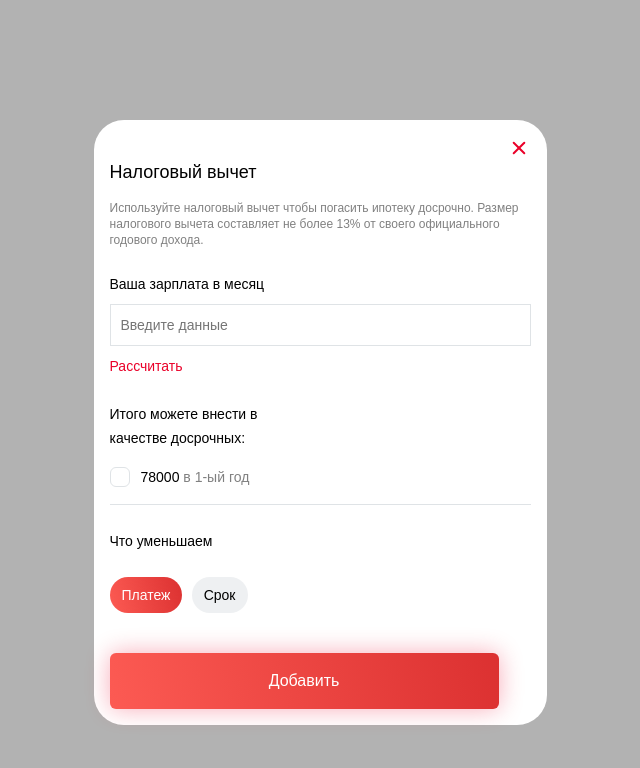
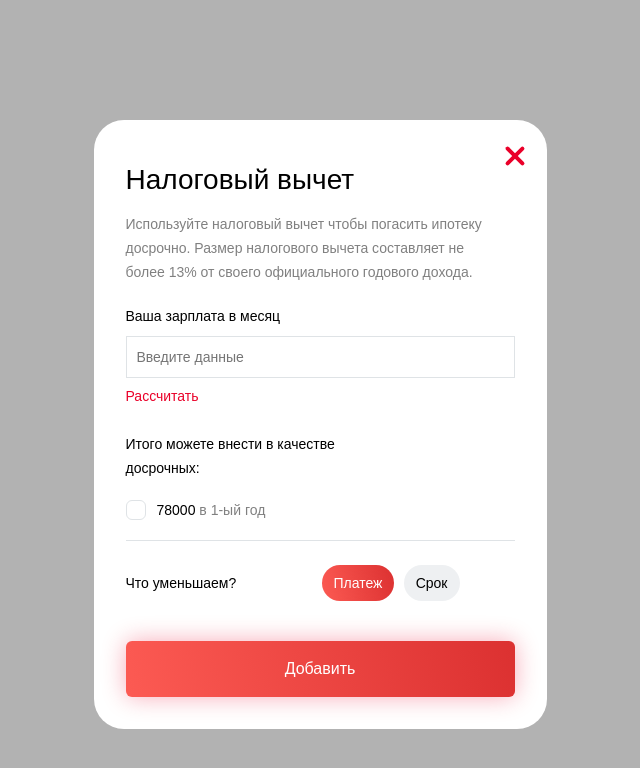
Before and after one commit to de-evg/outside, a React (Create React App) app: page / in a window 1280 px wide. Both pictures are taken after a click on the button "Налоговый вычет". Shown: the top 768 px of the page, without its empty margins (320-960 px from the left). Built offline with nearby package versions, Linux system fonts and the light colour scheme.

Commit message:
fix slyle

```diff
--- a/src/components/close-button/close-button.tsx
+++ b/src/components/close-button/close-button.tsx
@@ -1,8 +1,12 @@
 import * as React from "react";
+import { connect } from "react-redux";
 import styled from "styled-components";
+import { ActionCreator } from "../../store/action";
 
 const Button = styled.button`
-  position: relative;
+  position: absolute;
+  top: 16px;
+  right: 16px;
   align-self: flex-end;
   background: transparent;
   border: none;
@@ -42,16 +46,44 @@ const Button = styled.button`
   }
 
   @media (min-width: 768px) {
+    width: 40px;
+    height: 40px;
+
+    right: 12px;
+
+    &:before {
+      width: 25px;
+      height: 4px;
+    }
+
+    &:after {
+      width: 25px;
+      height: 4px;
+    }
   }
 
   @media (min-width: 1440px) {
+    right: 16px;
   }
 `;
 
-interface CloseButtonProps {
-  clickHandler: () => void
-};
+interface CloseButtonPopup {
+  closePopup: () => void;
+}
 
-const CloseButton: React.FC<CloseButtonProps> = ({ clickHandler }: CloseButtonProps) => <Button onClick={clickHandler} />
+const CloseButton: React.FC<CloseButtonPopup> = ({closePopup}: CloseButtonPopup) => {
+  const handleClick = React.useCallback((evt) => {
+    evt.preventDefault();
+    closePopup();
+  }, [closePopup]);
 
-export default CloseButton;
+  return <Button onClick={handleClick} />
+}
+
+const mapDispatchToProps = (dispatch: (arg0: { type: string; }) => void) => ({
+  closePopup() {
+    dispatch(ActionCreator.togglePopup());
+  }
+});
+
+export default connect(null, mapDispatchToProps)(CloseButton);
--- a/src/components/decrease-section/decrease-section.tsx
+++ b/src/components/decrease-section/decrease-section.tsx
@@ -1,13 +1,9 @@
 import * as React from "react";
-import { connect } from "react-redux";
 import styled from "styled-components";
-import { ActionCreator } from "../../store/action";
-import { NameSpace } from "../../store/reducers/root";
-
 import PaymentList from "../payment-list/payment-list";
 import TagButton from "../tag-button/tag-button";
 
-const Container = styled.section`
+const Container = styled.div`
   height: 100%;
   display: flex;
   flex-direction: column;
@@ -16,16 +12,15 @@ const Container = styled.section`
 const Title = styled.p`
   margin: 0;
   margin-bottom: 24px;
-  width: 150px;
   color: #000000;
   font-family: "Lab Grotesque", "Arial", sans-serif;
   font-weight: 500;
   font-size: 14px;
   line-height: 24px;
-`;
 
-const TitleWithoutMargin = styled(Title)`
-  margin-bottom: 0;
+  @media (min-width: 768px) {
+    margin-bottom: 0;
+  }
 `;
 
 const ContainerRow = styled.div`
@@ -41,9 +36,16 @@ const ContainerColumn = styled.div`
   flex-shrink: 0;
 `;
 
-const ContainerColumnWithMargin = styled(ContainerColumn)`
-  margin-bottom: 40px;
+const ContainerStyled = styled(ContainerColumn)`
+  padding-bottom: 40px;
   flex-grow: 1;
+
+  @media (min-width: 768px) {
+    width: 334px;
+    flex-direction: row;
+    justify-content: space-between;
+    align-items: center;
+  }
 `;
 
 
@@ -51,16 +53,15 @@ const DecreaseSection: React.FC = () => {
   return (
     <Container>
       <ContainerColumn>
-        <TitleWithoutMargin>Итого можете внести в качестве досрочных:</TitleWithoutMargin>
         <PaymentList />
       </ContainerColumn>
-      <ContainerColumnWithMargin>
-        <Title>Что уменьшаем</Title>
+      <ContainerStyled>
+        <Title>Что уменьшаем?</Title>
         <ContainerRow>
           <TagButton value="payment" name="decrease" isChecked={true}>Платеж</TagButton>
           <TagButton value="time" name="decrease">Срок</TagButton>
         </ContainerRow>
-      </ContainerColumnWithMargin>
+      </ContainerStyled>
     </Container>
   );
 };
--- a/src/components/main-page/main-page.tsx
+++ b/src/components/main-page/main-page.tsx
@@ -2,8 +2,8 @@ import * as React from "react";
 import { connect } from "react-redux";
 import { NameSpace } from "../../store/reducers/root";
 import styled from "styled-components";
-import StartPopup from "../start-popup/start-popup";
-import TaxForm from "../tax-form/tax-form";
+import StartPage from "../start-page/start-page";
+import TaxFormPopup from "../tax-form-popup/tax-form-popup";
 
 
 const Main = styled.section`
@@ -34,19 +34,19 @@ const Container = styled.section`
 
 
 interface MainPageProps {
-  isStartPopupShowed: boolean
+  isTaxPopupShowed: boolean
 };
 
-const MainPage: React.FC<MainPageProps> = ({ isStartPopupShowed }) => {
+const MainPage: React.FC<MainPageProps> = ({ isTaxPopupShowed }) => {
   return (
     <Main>
-      {isStartPopupShowed ? <StartPopup /> : <Container><TaxForm /></Container>}
+      {!isTaxPopupShowed ? <StartPage /> : <Container><TaxFormPopup /></Container>}
     </Main>
   );
 };
 
-const mapStateToProps = (state: { [x: string]: { isStartPopupShowed: boolean; }; }) => ({
-  isStartPopupShowed: state[NameSpace.INTERFACE].isStartPopupShowed
+const mapStateToProps = (state: { [x: string]: { isTaxPopupShowed: boolean; }; }) => ({
+  isTaxPopupShowed: state[NameSpace.INTERFACE].isTaxPopupShowed
 });
 
 export default connect(mapStateToProps)(MainPage);
--- a/src/components/payment-item/payment-item.tsx
+++ b/src/components/payment-item/payment-item.tsx
@@ -55,7 +55,7 @@ const CheckBoxLabel = styled.label.attrs<CheckBoxLabelProps>(({htmlFor}: CheckBo
 }))`
   display: block;
   position: relative;
-  padding: 15px 31px;
+  padding: 18px 31px;
   border-bottom: 1px solid #DFE3E6;
 
   color: #000000;
--- a/src/components/payment-list/payment-list.tsx
+++ b/src/components/payment-list/payment-list.tsx
@@ -1,6 +1,17 @@
 import * as React from "react";
 import styled from "styled-components";
 import PaymentItem from "../payment-item/payment-item";
+
+const Title = styled.p`
+  margin: 0;
+  width: 55%;
+
+  font-family: "Lab Grotesque", "Arial", sans-serif;
+  font-style: normal;
+  font-weight: 500;
+  font-size: 14px;
+  line-height: 24px;
+`;
 
 const List = styled.ul`
   margin: 0;
@@ -11,8 +22,9 @@ const List = styled.ul`
 
 const PaymentList: React.FC = () => {
   return (<>
+    <Title>Итого можете внести в качестве досрочных:</Title>
     <List>
-      <PaymentItem value={78000} name={"firstYear"} isChecked={true}>78 000 в год</PaymentItem>
+      <PaymentItem value={78000} name={"firstYear"} isChecked={true} >78 000 в год</PaymentItem>
     </List>
   </>)
 };
--- a/src/components/salary-section/salary-section.tsx
+++ b/src/components/salary-section/salary-section.tsx
@@ -1,10 +1,7 @@
 import * as React from "react";
-import { connect } from "react-redux";
 import styled from "styled-components";
-import { ActionCreator } from "../../store/action";
-import { NameSpace } from "../../store/reducers/root";
 
-const Form = styled.form`
+const Container = styled.div`
   margin-bottom: 24px;
   display: flex;
   flex-direction: column;
@@ -36,7 +33,7 @@ const Input = styled.input.attrs<InputProps>(({ placeholder, id, type }: InputPr
   id,
   type
 }))`
-  margin-bottom: 8px;
+  margin-bottom: 6px;
   border: 1px solid #DFE3E6;
   padding: 8px 10px;
   font-family: "Lab Grotesque", "Arial", sans-serif;
@@ -45,7 +42,7 @@ const Input = styled.input.attrs<InputProps>(({ placeholder, id, type }: InputPr
   line-height: 24px;
 `;
 
-const SubmitBtn = styled.button`
+const CalculateBtn = styled.button`
   padding: 0;
   display: flex;
   border: none;
@@ -65,11 +62,11 @@ const SubmitBtn = styled.button`
 
 const SalaryForm: React.FC = () => {
   return (
-    <Form>
+    <Container>
       <Label htmlFor="input-salary">Ваша зарплата в месяц</Label>
       <Input type="number" id="input-salary" placeholder={"Введите данные"} />
-      <SubmitBtn>Рассчитать</SubmitBtn>
-    </Form>
+      <CalculateBtn>Рассчитать</CalculateBtn>
+    </Container>
   );
 };
 
--- a/src/components/start-popup/start-popup.tsx
+++ b/src/components/start-page/start-page.tsx
@@ -54,26 +54,26 @@ const FadeInContainer = styled(Container)`
 `;
 
 interface StartPopupProps {
-  isStartPopupShowed: boolean,
-  hidePopup: () => void
+  isTaxPopupShowed: boolean,
+  showPopup: () => void
 };
 
-const StartPopup: React.FC<StartPopupProps> = ({ isStartPopupShowed, hidePopup }) => {
+const StartPopup: React.FC<StartPopupProps> = ({ isTaxPopupShowed, showPopup }) => {
   const handleBtnClick = React.useCallback(() => {
-    hidePopup();
-  }, [hidePopup]);
+    showPopup();
+  }, [showPopup]);
 
   return (
     <>
       {
-        isStartPopupShowed && (
+        !isTaxPopupShowed && (
           <Container>
             <StrokeButton clickHandler={handleBtnClick} text="Налоговый вычет" />
           </Container>
         )
       }
       {
-        !isStartPopupShowed && (
+        isTaxPopupShowed && (
           <FadeInContainer>
             <StrokeButton clickHandler={handleBtnClick} text="Налоговый вычет" />
           </FadeInContainer>
@@ -83,13 +83,13 @@ const StartPopup: React.FC<StartPopupProps> = ({ isStartPopupShowed, hidePopup }
   );
 };
 
-const mapStateToProps = (state: { [x: string]: { isStartPopupShowed: boolean; }; }) => ({
-  isStartPopupShowed: state[NameSpace.INTERFACE].isStartPopupShowed
+const mapStateToProps = (state: { [x: string]: { isTaxPopupShowed: boolean; }; }) => ({
+  isTaxPopupShowed: state[NameSpace.INTERFACE].isTaxPopupShowed
 });
 
 const mapDispatchToProps = (dispatch: (arg0: { type: string; }) => void) => ({
-  hidePopup() {
-    dispatch(ActionCreator.closePopup());
+  showPopup() {
+    dispatch(ActionCreator.togglePopup());
   }
 });
 
--- a/src/components/tax-form/tax-form.tsx
+++ b/src/components/tax-form-popup/tax-form-popup.tsx
@@ -1,8 +1,5 @@
 import * as React from "react";
-import { connect } from "react-redux";
 import styled from "styled-components";
-import { ActionCreator } from "../../store/action";
-import { NameSpace } from "../../store/reducers/root";
 import CloseButton from "../close-button/close-button";
 import SalarySection from "../salary-section/salary-section";
 import Button from "../button/button";
@@ -10,8 +7,9 @@ import DecreaseSection from "../decrease-section/decrease-section";
 
 const Form = styled.form`
   box-sizing: border-box;
+  position: relative;
   margin: 0 auto;
-  padding: 16px;
+  padding: 32px 16px 16px 16px;
   min-width: 320px;
   width: 100%;
   min-height: 100vh;
@@ -21,6 +19,7 @@ const Form = styled.form`
 
   @media(min-width: 768px) {
     border-radius: 30px;
+    padding: 40px 32px 32px 32px;
     min-width: 453px;
     min-height: 476px;
     width: 453px;
@@ -34,7 +33,7 @@ const Form = styled.form`
 
 const Title = styled.h1`
   margin: 0;
-  margin-bottom: 16px;
+  margin-bottom: 12px;
   color: #000000;
   font-family: "Lab Grotesque", "Arial", sans-serif;
   font-style: normal;
@@ -42,24 +41,27 @@ const Title = styled.h1`
   font-size: 18px;
   line-height: 24px;
 
-  @media(min - width: 768px) {
-
-  }
-
-  @media(min - width: 1440px) {
-
+  @media(min-width: 768px) {
+    font-size: 28px;
+    line-height: 40px;
   }
 `;
 
 const Description = styled.p`
   margin: 0;
-  margin-bottom: 24px;
+  margin-bottom: 20px;
   color: #808080;
   font-family: "Lab Grotesque", "Arial", sans-serif;
   font-style: normal;
-  font-weight: 500;
+  font-weight: 400;
   font-size: 12px;
   line-height: 16px;
+
+  @media (min-width: 768px) {
+    max-width: 369px;
+    font-size: 14px;
+    line-height: 24px;
+  }
 `;
 
 const Wrapper = styled.div`
@@ -72,7 +74,7 @@ const TaxForm: React.FC = () => {
 
   return (
     <Form>
-      <CloseButton clickHandler={() => { }} />
+      <CloseButton />
       <Title>Налоговый вычет</Title>
       <Description>
         Используйте налоговый вычет чтобы погасить ипотеку досрочно.
@@ -87,15 +89,4 @@ const TaxForm: React.FC = () => {
   );
 };
 
-// const mapStateToProps = (state: { [x: string]: { isStartPopupShowed: boolean; }; }) => ({
-//   isStartPopupShowed: state[NameSpace.INTERFACE].isStartPopupShowed
-// });
-
-// const mapDispatchToProps = (dispatch: (arg0: { type: string; }) => void) => ({
-//   hidePopup() {
-//     dispatch(ActionCreator.closePopup());
-//   }
-// });
-
-// export default connect(mapStateToProps, mapDispatchToProps)(TaxDeduction);
 export default TaxForm;
--- a/src/store/action.js
+++ b/src/store/action.js
@@ -1,9 +1,9 @@
 export const ActionType = {
-  HIDE_START_POPUP: "HIDE_START_POPUP"
+  TOGGLE_POPUP: "TOGGLE_POPUP"
 };
 
 export const ActionCreator = {
-  closePopup: () => ({
-    type: ActionType.HIDE_START_POPUP,
+  togglePopup: () => ({
+    type: ActionType.TOGGLE_POPUP,
   })
 };
--- a/src/store/reducers/interface/interface.js
+++ b/src/store/reducers/interface/interface.js
@@ -1,13 +1,13 @@
 import {ActionType} from "../../action";
 
 const initialState = {
-  isStartPopupShowed: true
+  isStartPopupShowed: false
 };
 
 export const interfaceData = (state = initialState, action) => {
   switch (action.type) {
-    case ActionType.HIDE_START_POPUP:
-      return {...state, isStartPopupShowed: false}
+    case ActionType.TOGGLE_POPUP:
+      return {...state, isTaxPopupShowed: !state.isTaxPopupShowed}
 
     default: return state;
   };
```
